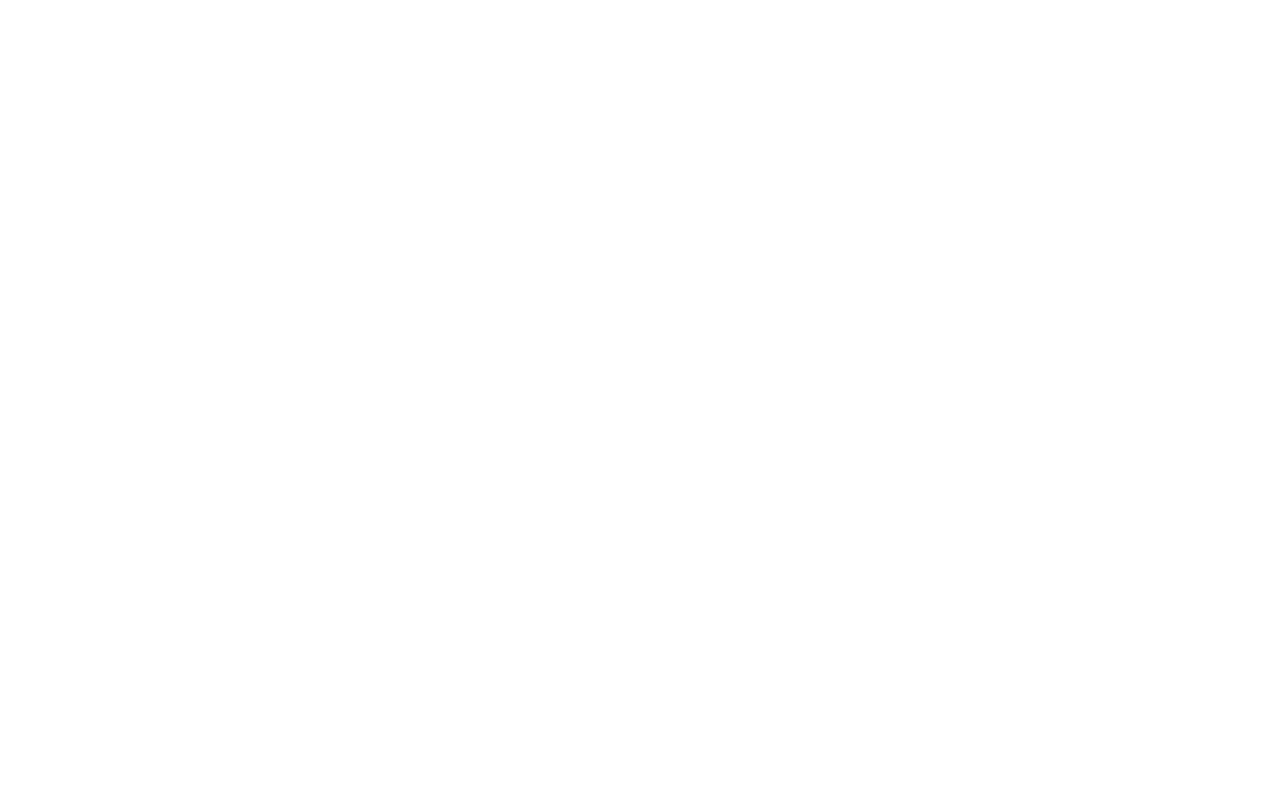
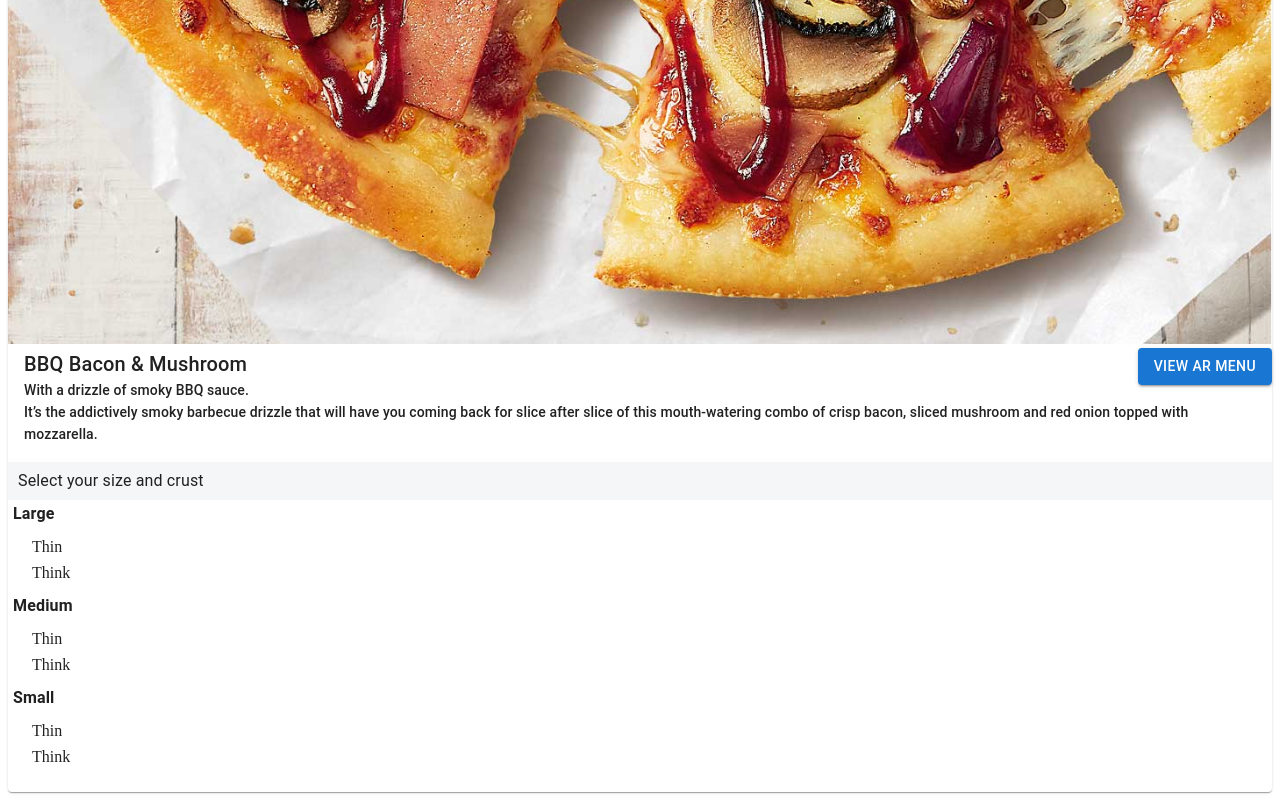
Before and after one commit to Khoanguyen0109/PizzaHut-AR, a React (Create React App) app: page /menu-detail in a window 1280 px wide. Before the commit this address had no page. Shown: the part 525-1325 px from the top of the page. Before the commit the page ends 800 px from the top, so only its background shows below. Built offline with nearby package versions, Linux system fonts and the light colour scheme.

Commit message:
update detail page

```diff
--- a/src/App.js
+++ b/src/App.js
@@ -3,6 +3,7 @@
 import Home from "./page/Home";
 import ArView from "./page/ArView";
 import Menu from "./page/Menu";
+import MenuDetail from "./page/MenuDetail";
 
 import {
   createTheme,
@@ -21,6 +22,7 @@
           <Route path="/" element={<Home />} /> {/* 👈 Renders at /app/ */}
           <Route path="/ar" element={<ArView />} /> {/* 👈 Renders at /app/ */}
           <Route path="/menu" element={<Menu />} /> {/* 👈 Renders at /app/ */}
+          <Route path="/menu-detail" element={<MenuDetail />} /> {/* 👈 Renders at /app/ */}
         </Routes>
       </BrowserRouter>
     </ThemeProvider>
--- /dev/null
+++ b/src/page/MenuDetail.js
@@ -0,0 +1,77 @@
+import React from 'react'
+import {
+  Box,
+  Button,
+  FormControlLabel,
+  Grid,
+  Paper,
+  TextField,
+  Typography,
+} from "@mui/material";
+
+function Menu() {
+  return (
+    <Paper>
+      <img src={require('../assets/pizza.jpeg')} alt="BBQ Bacon & Mushroom" style={{width: '100%'}}></img>
+      <Button
+        variant="contained"
+        color="primary"
+        style={{float: 'right'}}
+        onClick={() => {}}
+      >
+        View AR menu
+      </Button>
+      <Typography variant="h6" align="left" margin="dense" px={2}>
+        BBQ Bacon & Mushroom
+      </Typography>
+      <Typography variant="subtitle2" align="left" margin="dense" px={2}>
+        With a drizzle of smoky BBQ sauce.
+      </Typography>
+      <Typography variant="subtitle2" align="left" margin="dense" px={2}>
+        It’s the addictively smoky barbecue drizzle that will have you coming back for slice after slice of this mouth-watering combo of crisp bacon, sliced mushroom and red onion topped with mozzarella.
+      </Typography>
+      <Grid container spacing={1} py={2}>
+        <Grid item xs={12} sm={12}>
+          <Typography variant="subtitle1" align="left" margin="dense" style={{background: '#f4f6f7', padding: '5px 10px'}}>
+            Select your size and crust
+          </Typography>
+          <Typography variant="subtitle1" align="left" margin="dense" style={{fontWeight: 'bold', paddingLeft: '5px'}}>
+            Large
+          </Typography>
+          <ul style={{listStyleType: 'none', paddingLeft: '20px', margin: '6px 0px'}}>
+            <li style={{padding: '4px'}}>
+              <span>Thin</span>
+            </li>
+            <li style={{padding: '4px'}}>
+              <span>Think</span>
+            </li>
+          </ul>
+          <Typography variant="subtitle1" align="left" margin="dense" style={{fontWeight: 'bold', paddingLeft: '5px'}}>
+            Medium
+          </Typography>
+          <ul style={{listStyleType: 'none', paddingLeft: '20px', margin: '6px 0px'}}>
+            <li style={{padding: '4px'}}>
+              <span>Thin</span>
+            </li>
+            <li style={{padding: '4px'}}>
+              <span>Think</span>
+            </li>
+          </ul>
+          <Typography variant="subtitle1" align="left" margin="dense" style={{fontWeight: 'bold', paddingLeft: '5px'}}>
+            Small
+          </Typography>
+          <ul style={{listStyleType: 'none', paddingLeft: '20px', margin: '6px 0px'}}>
+            <li style={{padding: '4px'}}>
+              <span>Thin</span>
+            </li>
+            <li style={{padding: '4px'}}>
+              <span>Think</span>
+            </li>
+          </ul>
+        </Grid>
+      </Grid>
+    </Paper>
+  )
+}
+
+export default Menu
```
Also changed, not shown: src/assets/pizza.jpeg (added).
